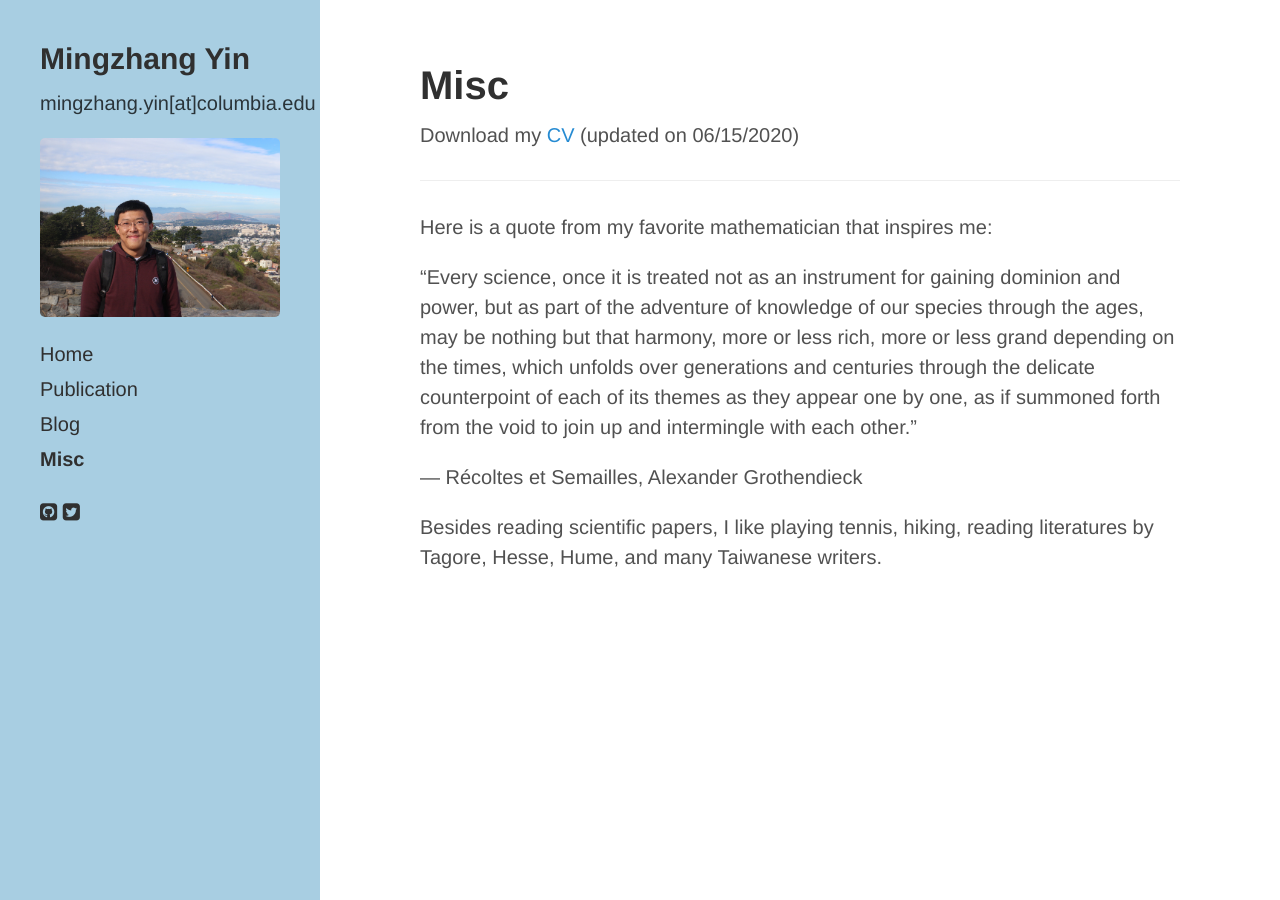
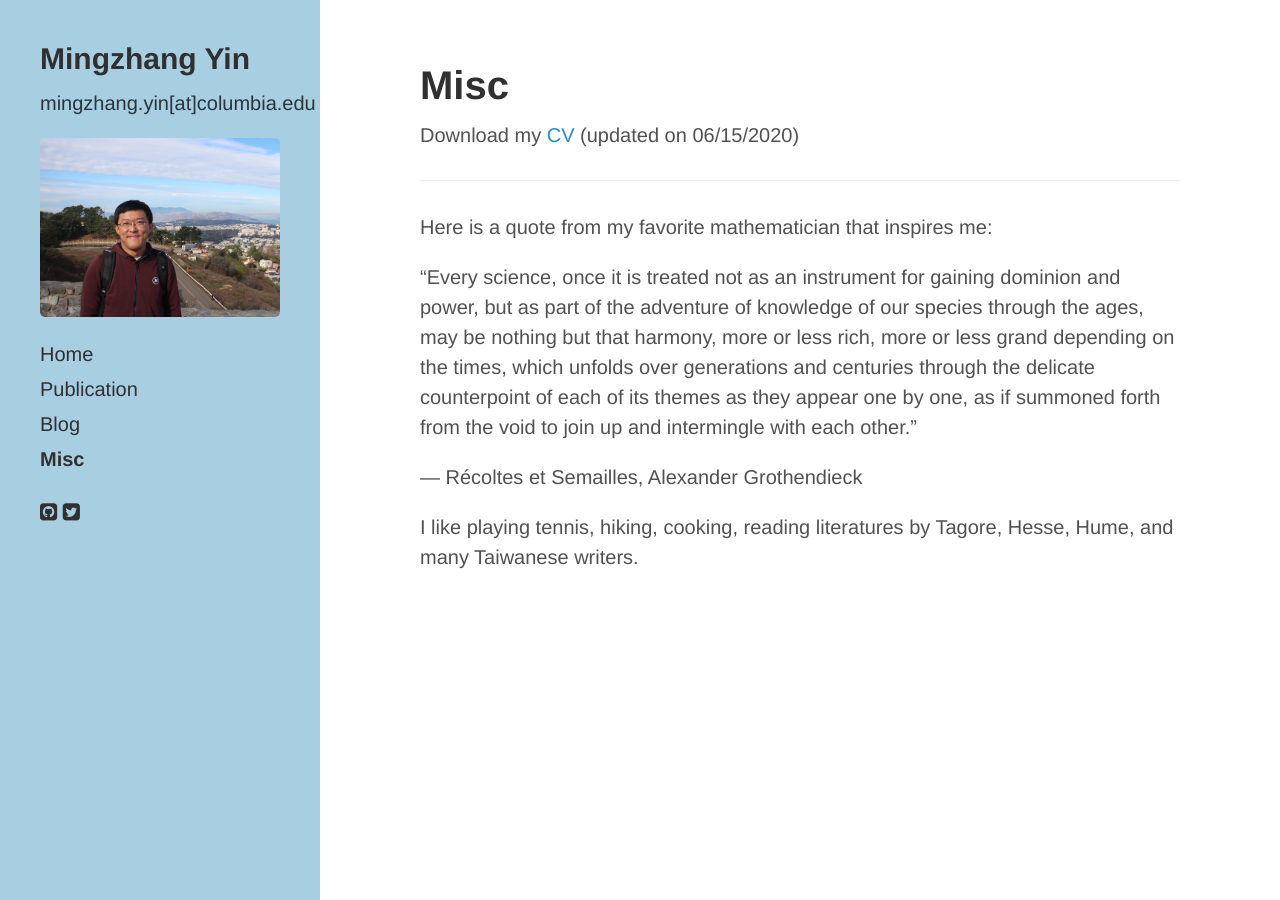
Before and after one commit to mingzhang-yin/mingzhang-yin.github.io, a Jekyll site: the page built from d-about.md, in a window 1280 px wide. Built offline with Jekyll 4.4.1, drawn with Linux system fonts in a browser that asks for light colours; nearby versions of some CDN libraries.

Commit message:
Update d-about.md

```diff
--- a/d-about.md
+++ b/d-about.md
@@ -15,4 +15,4 @@ Here is a quote from my favorite mathematician that inspires me:
 
 — Récoltes et Semailles, Alexander Grothendieck
 
-Besides reading scientific papers, I like playing tennis, hiking, reading literatures by Tagore, Hesse, Hume, and many Taiwanese writers.
+I like playing tennis, hiking, cooking, reading literatures by Tagore, Hesse, Hume, and many Taiwanese writers.
```
